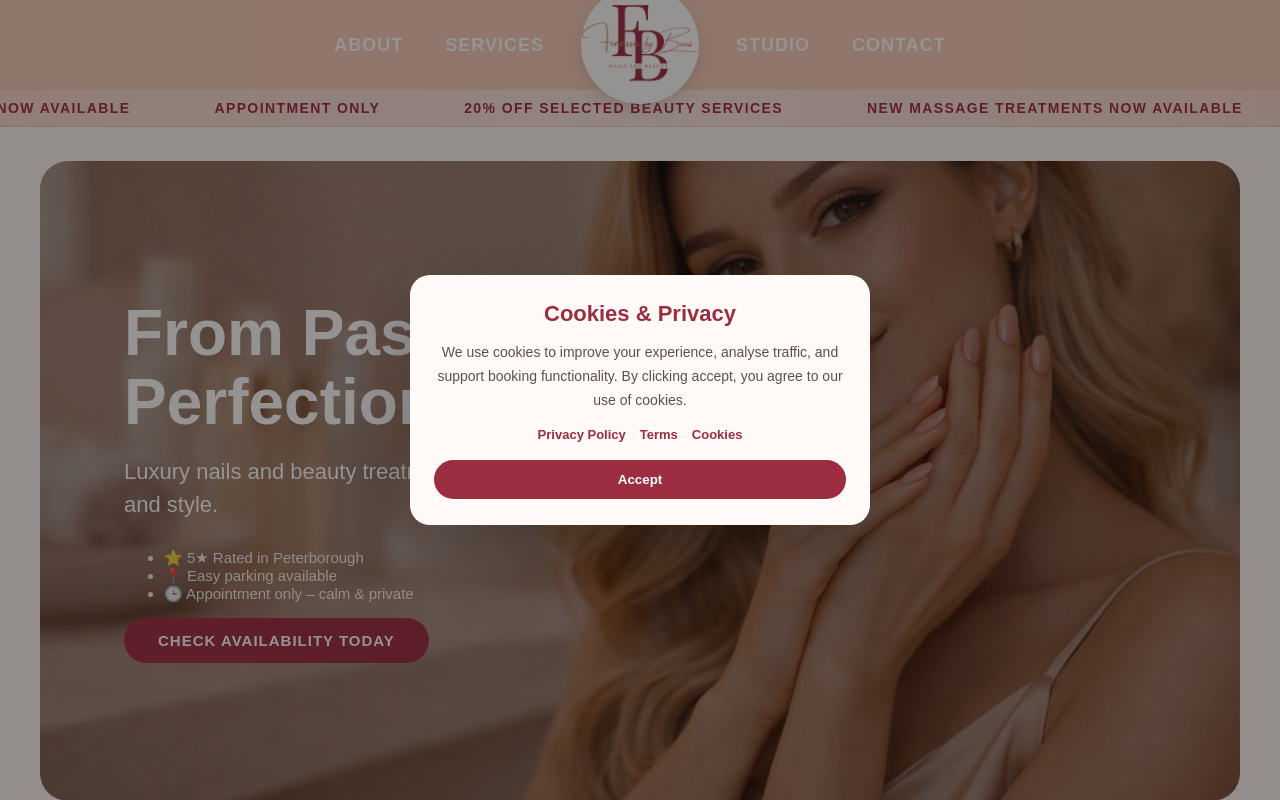
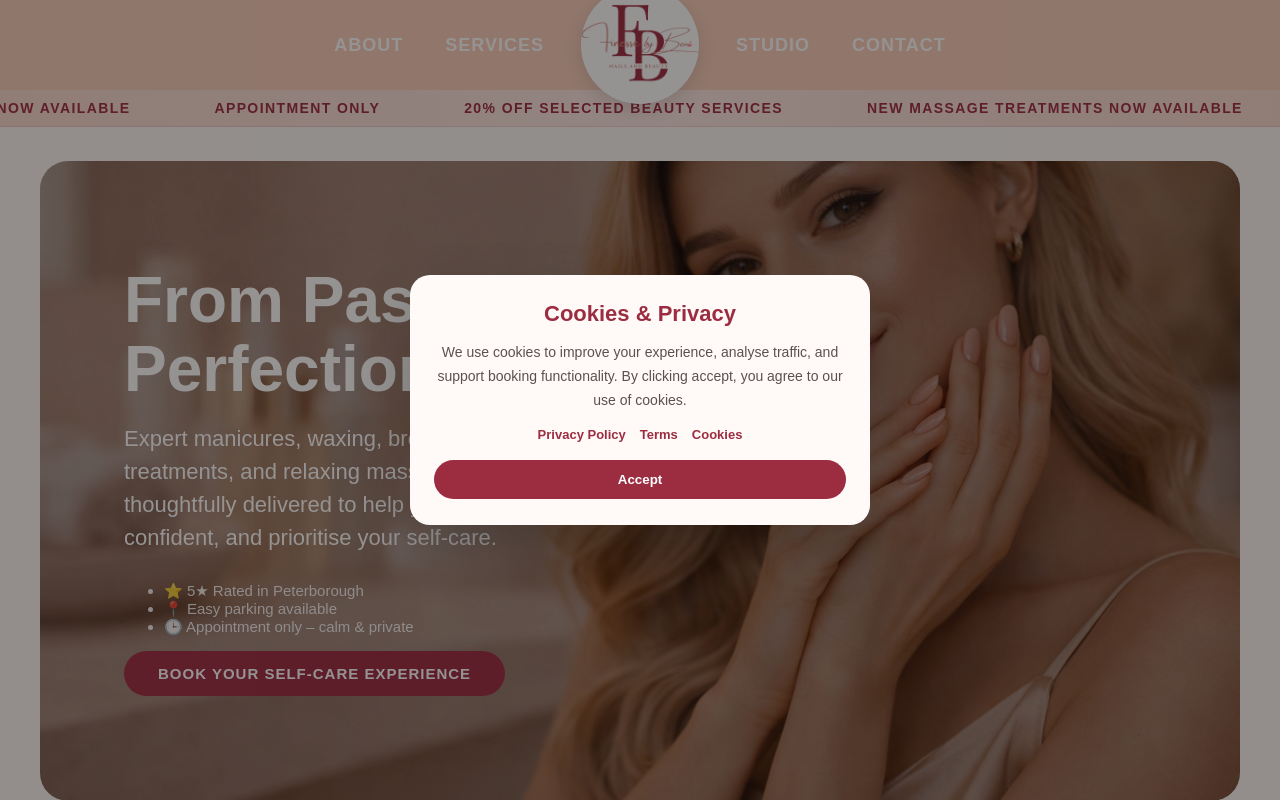
Before and after one commit to Finessebybeni/finesse-by-beni, a Next.js app: page / in a window 1280 px wide. Shown: the top 800 px of the page. Built offline with nearby package versions, Linux system fonts and the light colour scheme.

Commit message:
Updated homepage hero CTA and sales copy

```diff
--- a/app/page.tsx
+++ b/app/page.tsx
@@ -10,7 +10,7 @@ export default function Home() {
               <h1>From Passion to Perfection</h1>
 
 <p>
-  Luxury nails and beauty treatments with care, precision, and style.
+  Expert manicures, waxing, brows, lashes, facials, skin treatments, and relaxing massage experiences — all thoughtfully delivered to help you look polished, feel confident, and prioritise your self-care.
 </p>
 
 <ul style={{ marginTop: "10px", fontSize: "15px", opacity: 0.9 }}>
@@ -30,7 +30,7 @@ export default function Home() {
     }
   }}
 >
-  Check Availability Today
+  BOOK YOUR SELF-CARE EXPERIENCE
 </a>
             </div>
           </div>
```
